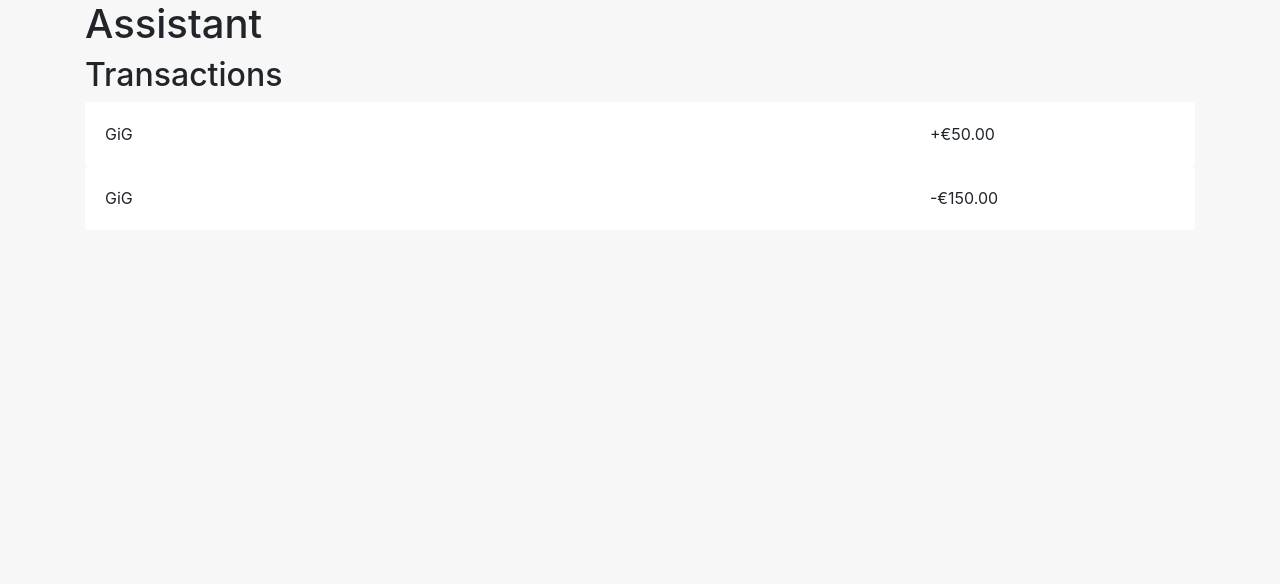
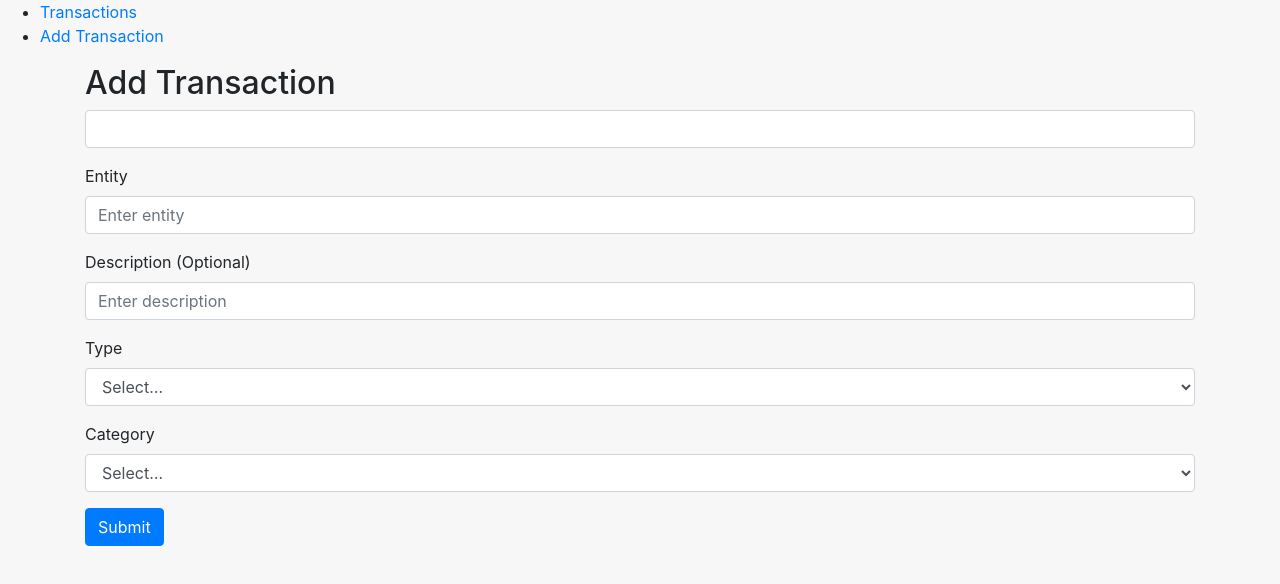
Before and after one commit to gambin23/assistant, a React (Create React App) app: page /new in a window 1280 px wide. Shown: the top 584 px of the page. Built offline with nearby package versions, Linux system fonts and the light colour scheme.

Commit message:
feat(add-transaction): initial add transaction page

```diff
--- a/src/App.tsx
+++ b/src/App.tsx
@@ -1,21 +1,36 @@
+import React from "react";
 import { Provider } from "react-redux";
+import { IntlProvider } from "react-intl";
+import { BrowserRouter as Router, Link, Route, Switch } from "react-router-dom";
 
-import TransactionsPage from './ui/Transactions';
 import store from "./store/Store";
-import { IntlProvider } from "react-intl";
+import TransactionsPage from "./ui/TransactionsPage";
+import AddTransactionPage from "./ui/AddTransactionPage";
 
 function App() {
     return (
         <Provider store={store}>
             <IntlProvider locale="en">
-                <div className="container">
-                    <div className="row">
-                        <div className="col-sm-12">
-                            <h1>Assistant</h1>
-                            <TransactionsPage />
-                        </div>
+                <Router>
+                    <ul>
+                        <li>
+                            <Link to="/">Transactions</Link>
+                        </li>
+                        <li>
+                            <Link to="/new">Add Transaction</Link>
+                        </li>
+                    </ul>
+                    <div className="container">
+                        <Switch>
+                            <Route path="/new">
+                                <AddTransactionPage />
+                            </Route>
+                            <Route path="/">
+                                <TransactionsPage />
+                            </Route>
+                        </Switch>
                     </div>
-                </div>
+                </Router>
             </IntlProvider>
         </Provider>
     );
--- a/src/store/Store.tsx
+++ b/src/store/Store.tsx
@@ -1,10 +1,13 @@
-import { configureStore } from "@reduxjs/toolkit";
+import { configureStore, getDefaultMiddleware } from "@reduxjs/toolkit";
 import transactionsReducer, { TransactionsState } from "./Transactions";
 
 export default configureStore({
     reducer: {
         transactions: transactionsReducer
-    }
+    },
+    middleware: getDefaultMiddleware({
+        serializableCheck: false
+    })
 });
 
 export interface AppState {
--- /dev/null
+++ b/src/ui/AddTransactionPage.tsx
@@ -0,0 +1,78 @@
+import { useDispatch } from "react-redux";
+import { useForm } from "react-hook-form";
+import { v4 as uuid } from "uuid";
+
+import classNames from "classnames";
+
+import { Transaction } from "../models/Transaction";
+import { TransactionCategory } from "../models/TransactionCategory";
+import { TransactionType } from "../models/TransactionType";
+import { transactionAdd } from "../store/Transactions";
+
+const AddTransactionPage = () => {
+    const dispatch = useDispatch();
+
+    let types = Object.keys(TransactionType).filter(x => !isNaN(Number(x)));
+    let categories = Object.keys(TransactionCategory).filter(x => !isNaN(Number(x)));
+
+    const { register, handleSubmit, errors } = useForm<Transaction>();
+
+    const onSubmit = (transaction: Transaction) => {
+        transaction.id = uuid();
+        transaction.date = new Date();
+        transaction.currency = "EUR";
+        dispatch(transactionAdd(transaction));
+    }
+
+    return (
+        <form onSubmit={handleSubmit(onSubmit)}>
+            <h2>Add Transaction</h2>
+
+            <div className="form-group">
+                <input type="number" name="amount"
+                    className={classNames('form-control', { 'is-invalid': errors.type })}
+                    ref={register({ valueAsNumber: true, required: "Amount is required" })} />
+            </div>
+
+            <div className="form-group">
+                <label>Entity</label>
+                <input type="text" name="entity" placeholder="Enter entity"
+                    className={classNames('form-control', { 'is-invalid': errors.entity })}
+                    ref={register({ required: "Entity is required" })} />
+            </div>
+
+            <div className="form-group">
+                <label>Description (Optional)</label>
+                <input type="text" className="form-control" name="description" placeholder="Enter description" ref={register} />
+            </div>
+
+            <div className="form-group">
+                <label>Type</label>
+                <select name="type" defaultValue=""
+                    className={classNames('form-control', { 'is-invalid': errors.type })}
+                    ref={register({ valueAsNumber: true, required: "Type is required" })}>
+                    <option value="" disabled>Select…</option>
+                    {types.map(type => (
+                        <option value={type} key={type}>{TransactionType[type as any]}</option>
+                    ))}
+                </select>
+            </div>
+
+            <div className="form-group">
+                <label>Category</label>
+                <select name="category" defaultValue=""
+                    className={classNames('form-control', { 'is-invalid': errors.category })}
+                    ref={register({ valueAsNumber: true, required: "Category is required" })}>
+                    <option value="" disabled>Select…</option>
+                    {categories.map(category => (
+                        <option value={category} key={category}>{TransactionCategory[category as any]}</option>
+                    ))}
+                </select>
+            </div>
+
+            <input type="submit" value="Submit" className="btn btn-primary" />
+        </form>
+    );
+}
+
+export default AddTransactionPage;
--- a/src/ui/Transactions.tsx
+++ b/src/ui/TransactionsPage.tsx
@@ -1,5 +1,7 @@
 import React, { useEffect } from "react";
 import { useSelector } from "react-redux";
+import { Link } from "react-router-dom";
+import { PlusSquareFill } from "react-bootstrap-icons";
 
 import { getTransactions } from "../store/Transactions";
 import TransactionsList from "./common/TransactionsList";
@@ -12,8 +14,8 @@
 
     return (
         <>
-            <h2>Transactions</h2>
-            {<TransactionsList transactions={transactions}/>}
+            <h2>Transactions <Link to="new"><PlusSquareFill /></Link></h2>
+            {<TransactionsList transactions={transactions} />}
         </>
     );
 }
```
Also changed, not shown: package.json (+8 -0 lines), 2 other files (tests, documents, lock files or other folders).
